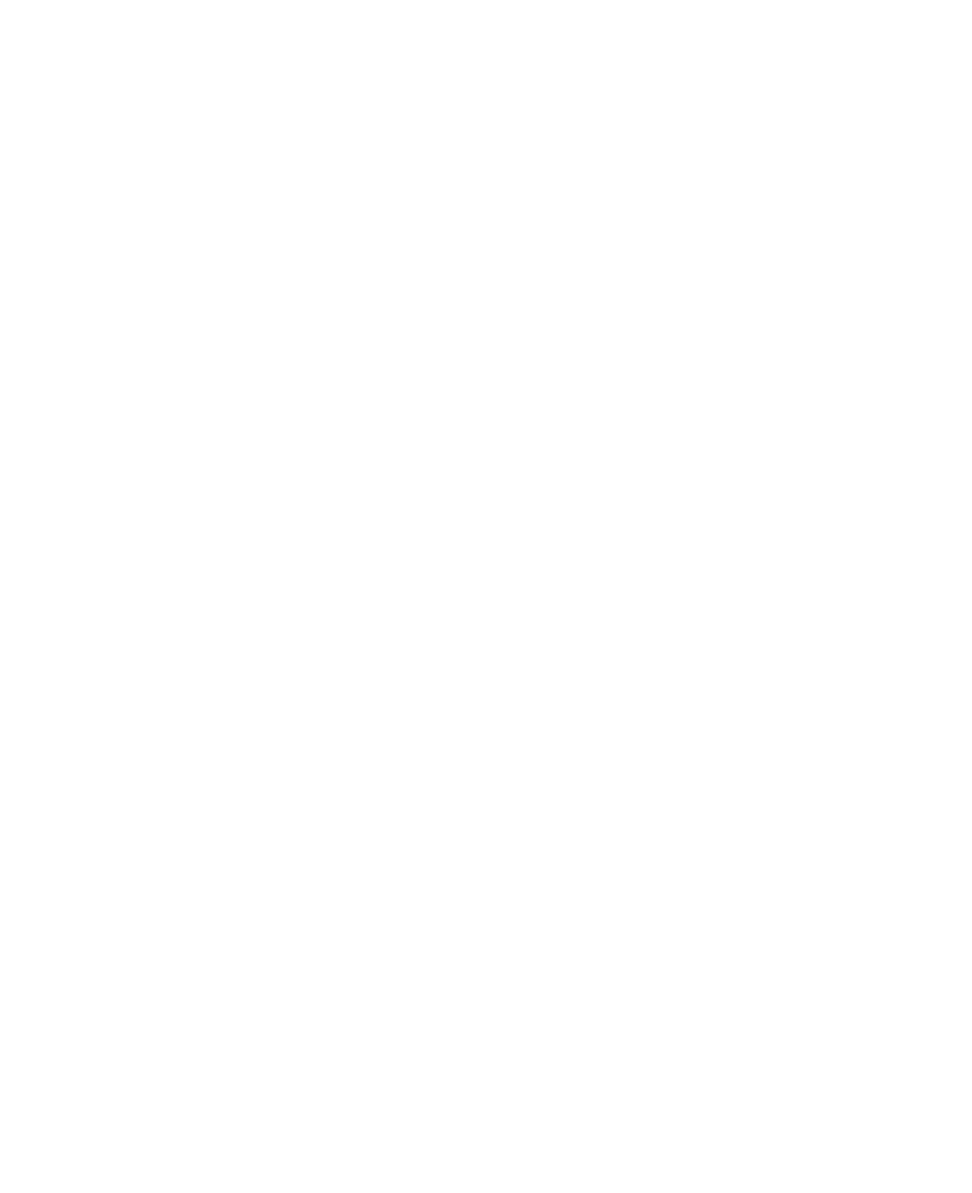
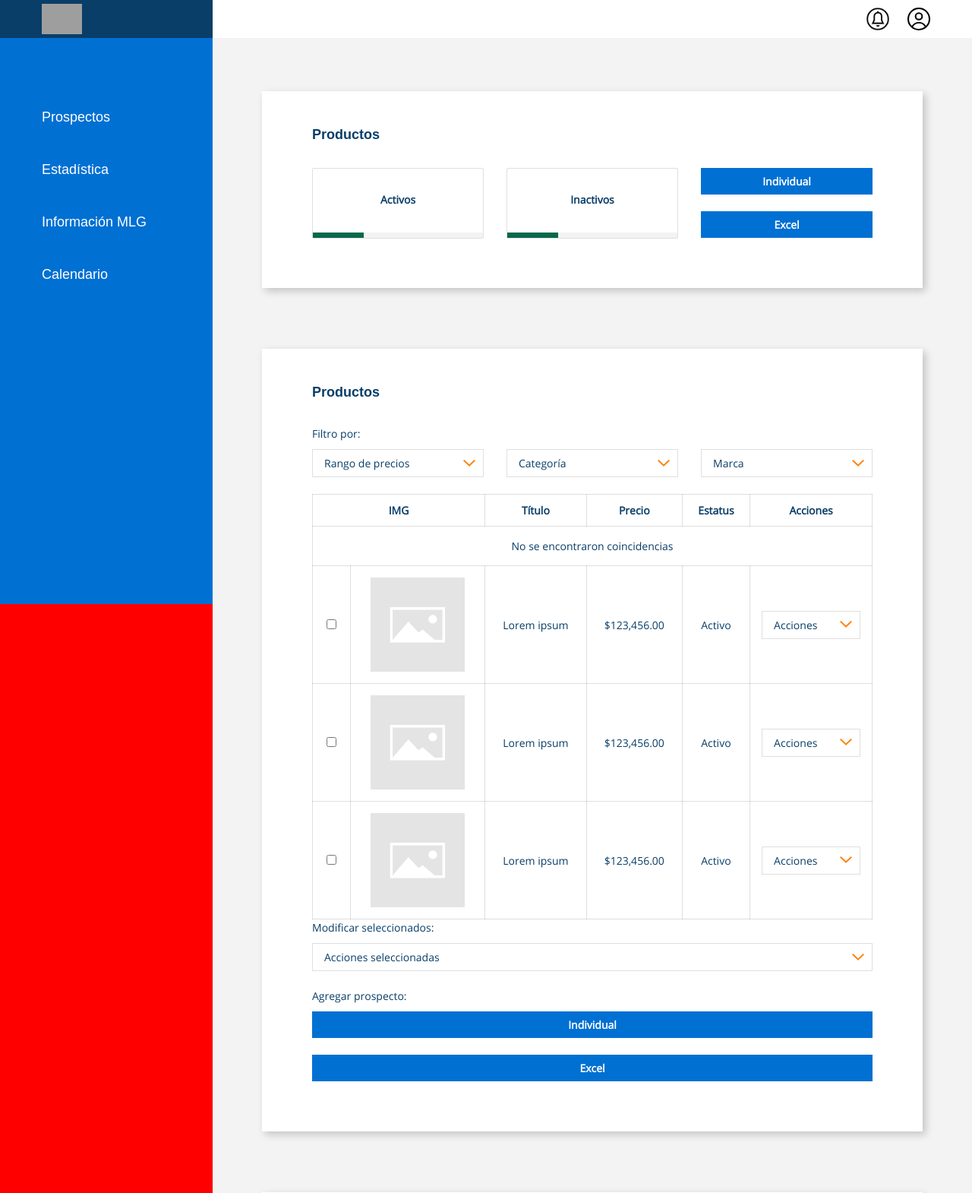
Before and after one commit to layomlg/CAMI, a PHP site: page /listado.php in a window 1280 px wide. Before the commit the part shown is empty. Shown: the top 1570 px of the page at 76% size. Before the commit the page ends 800 px from the top, so only its background shows below. Run offline with PHP 8.4, Linux system fonts and the light colour scheme; some libraries are stand-ins or nearby versions; some web fonts are replaced; grey boxes are pictures that could not be loaded.

Commit message:
archivo linkeado

```diff
--- a/css/style.css
+++ b/css/style.css
@@ -205,3 +205,7 @@ select{
   width: 124px;
 }
 /* /Tabla */
+iframe{
+  width: 100%;
+  min-height: 900px
+}
--- a/listado.php
+++ b/listado.php
@@ -0,0 +1,184 @@
+<!DOCTYPE html>
+<html lang="es">
+  <head>
+    <meta charset="utf-8" />
+    <meta content="text/html; charset=utf-8" http-equiv="Content-Type" />
+    <meta content="width=device-width, initial-scale=1" name="viewport" />
+    <title>CAMI || Plantillas</title>
+    <link href="img/favicon.ico" rel="shortcut icon" />
+    <!-- CSS -->
+    <link href="libs/bootstrap/css/bootstrap.css?v=<?php echo filemtime( "libs/bootstrap/css/bootstrap.css" )?>"	type="text/css"	rel="stylesheet" />
+    <link href="libs/fontawesome/css/fontawesome.css?v=<?php echo filemtime( "libs/fontawesome/css/fontawesome.css" )?>"	type="text/css"	rel="stylesheet" />
+    <link href="css/style.css?v=<?php echo filemtime( "css/style.css" )?>"	type="text/css" rel="stylesheet" />
+    <!-- /CSS -->
+    <!-- JS -->
+    <script src="js/jquery-3.3.1.min.js?v=<?php echo filemtime( "js/jquery-3.3.1.min.js" )?>"	type="text/javascript"></script>
+    <script src="js/popper.min.js?v=<?php echo filemtime( "js/popper.min.js" )?>"	type="text/javascript"></script>
+    <script src="js/tooltip.min.js?v=<?php echo filemtime( "js/tooltip.min.js" )?>"	type="text/javascript"></script>
+    <script src="libs/bootstrap/js/bootstrap.js?v=<?php echo filemtime( "libs/bootstrap/js/bootstrap.js" )?>"	type="text/javascript"></script>
+    <script src="libs/fontawesome/js/fontawesome.js?v=<?php echo filemtime( "libs/fontawesome/js/fontawesome.js" )?>"	type="text/javascript"></script>
+    <script src="libs/jquery-ui/jquery-ui.js?v=<?php echo filemtime( "libs/jquery-ui/jquery-ui.js" )?>"	type="text/javascript"></script>
+    <!-- /JS -->
+  </head>
+  <body >
+    <!-- ERRORES Y MENSAJES -->
+    <!-- /ERRORES Y MENSAJES -->
+    <!-- Barra de Navegacion -->
+    <?php
+  require_once("views/layout/header.php");
+    ?>
+    <!-- /Barra de Navegacion -->
+    <!-- Contenedor General -->
+    <div class="contenedor">
+      <?php
+      require_once("views/layout/sidebar.php");
+      ?>
+      <div class="cuerpo">
+        <div class="bloque">
+          <p class="title">Productos</p>
+          <div class="row">
+            <div class="col-sm-4">
+              <div class="card">
+                <p>Activos</p>
+                <span><span></span></span>
+              </div>
+            </div>
+            <div class="col-sm-4">
+              <div class="card">
+                <p>Inactivos</p>
+                <span><span></span></span>
+              </div>
+            </div>
+            <div class="col-sm-4">
+              <button class="btn-principal">Individual</button>
+              <button class="btn-principal">Excel</button>
+            </div>
+          </div>
+        </div>
+        <div class="bloque">
+          <p class="title">Productos</p>
+          <p class="subtitle">Filtro por:</p>
+          <div class="row">
+            <div class="col-sm-4">
+              <select name="" id="" class="select-principal">
+                <option value="">Rango de precios</option>
+                <option value="">Rango 1</option>
+                <option value="">Rango 2</option>
+              </select>
+            </div>
+            <div class="col-sm-4">
+              <select name="" id="" class="select-principal">
+                <option value="">Categoría</option>
+                <option value="">Categoría 1</option>
+                <option value="">Categoría 2</option>
+              </select>
+            </div>
+            <div class="col-sm-4">
+              <select name="" id="" class="select-principal">
+                <option value="">Marca</option>
+                <option value="">Marca 1</option>
+                <option value="">Marca 2</option>
+              </select>
+            </div>
+          </div>
+          <div>
+            <table class="tabla">
+              <thead>
+                <tr>
+                  <th colspan="2">IMG</th>
+                  <th>Título</th>
+                  <th>Precio</th>
+                  <th>Estatus</th>
+                  <th>Acciones</th>
+                </tr>
+              </thead>
+              <tbody>
+                <tr>
+                  <td colspan="6">No se encontraron coincidencias</td>
+                </tr>
+                <tr>
+                  <td><input type="checkbox"></td>
+                  <td><img class="art" src="img/1x1.png"></td>
+                  <td>Lorem ipsum</td>
+                  <td>$123,456.00</td>
+                  <td>Activo</td>
+                  <td>
+                    <select name="" id="" class="select-principal">
+                      <option value="">Acciones</option>
+                      <option value="">Accion 1</option>
+                      <option value="">Accion 2</option>
+                    </select>
+                  </td>
+                </tr>
+                <tr>
+                  <td><input type="checkbox"></td>
+                  <td><img class="art" src="img/1x1.png"></td>
+                  <td>Lorem ipsum</td>
+                  <td>$123,456.00</td>
+                  <td>Activo</td>
+                  <td>
+                    <select name="" id="" class="select-principal">
+                      <option value="">Acciones</option>
+                      <option value="">Accion 1</option>
+                      <option value="">Accion 2</option>
+                    </select>
+                  </td>
+                </tr>
+                <tr>
+                  <td><input type="checkbox"></td>
+                  <td><img class="art" src="img/1x1.png"></td>
+                  <td>Lorem ipsum</td>
+                  <td>$123,456.00</td>
+                  <td>Activo</td>
+                  <td>
+                    <select name="" id="" class="select-principal">
+                      <option value="">Acciones</option>
+                      <option value="">Accion 1</option>
+                      <option value="">Accion 2</option>
+                    </select>
+                  </td>
+                </tr>
+              </tbody>
+            </table>
+          </div>
+          <div>
+            <div class="row">
+              <div class="art"></div>
+            </div>
+
+
+          </div>
+          <div>
+            <p>Modificar seleccionados:</p>
+            <select name="" id="" class="select-principal">
+              <option value="">Acciones seleccionadas</option>
+              <option value="">Acción 1</option>
+              <option value="">Acción 2</option>
+            </select>
+          </div>
+          <div>
+            <p>Agregar prospecto:</p>
+            <button class="btn-principal">Individual</button>
+            <button class="btn-principal">Excel</button>
+          </div>
+        </div>
+        <div class="bloque">
+          <iframe src="http://elearningtools.us/cp6/harmony/html5/Introduction%20to%20Harmony%20700/index.html" frameborder="0">
+          </iframe>
+        </div>
+        <div class="bloque">
+          <iframe src="http://captivate.layator.com/" frameborder="0">
+          </iframe>
+        </div>
+      </div>
+    </div>
+    <!-- /Contenedor General -->
+    <!-- Footer -->
+    <?php
+    require_once("views/layout/sidebar.php");
+    ?>
+    <!-- /Footer -->
+    <div class="footer">
+    </div>
+  </body>
+</html>
--- /dev/null
+++ b/views/layout/footer.php
@@ -0,0 +1 @@
+<div class="footer"></div>
--- /dev/null
+++ b/views/layout/header.php
@@ -0,0 +1,9 @@
+<nav class="navbar navbar-expand fixed-top">
+  <a class="navbar-brand" href="#"><img src="img/svg/logo.svg"></a>
+  <div class="navbar-collapse">
+    <div class="mt-2 mt-md-0 ml-auto">
+      <img src="img/svg/alert.svg">
+      <img src="img/svg/profile.svg">
+    </div>
+  </div>
+</nav>
--- /dev/null
+++ b/views/layout/sidebar.php
@@ -0,0 +1,16 @@
+<div class="sidebar">
+  <ul class="sidebar-nav">
+    <li>
+      <a href="#">Prospectos</a>
+    </li>
+    <li>
+      <a href="#">Estadística</a>
+    </li>
+    <li>
+      <a href="#">Información MLG</a>
+    </li>
+    <li>
+      <a href="#">Calendario</a>
+    </li>
+  </ul>
+</div>
```
Also changed, not shown: login.php (added, +63 -0 lines), 1 other file.
